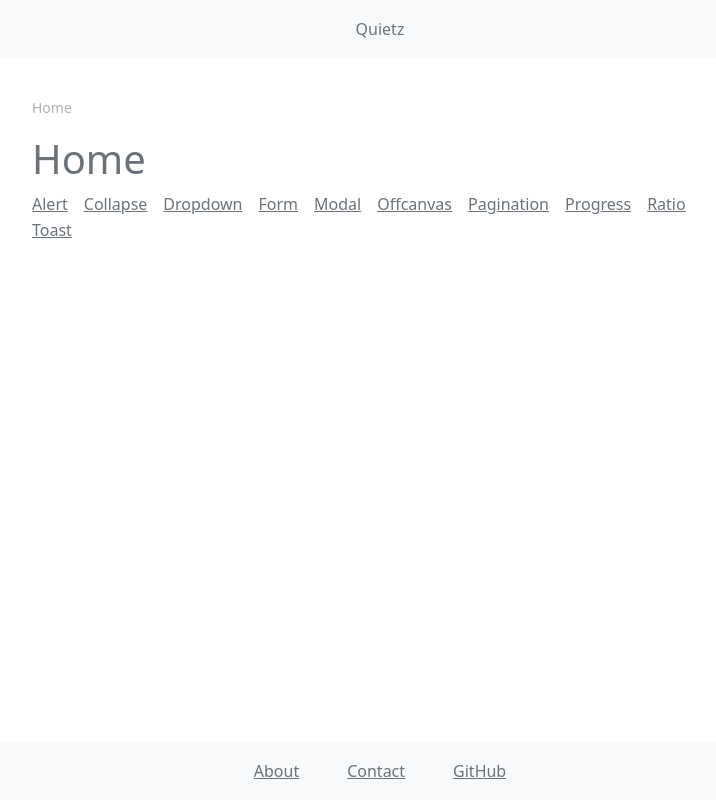
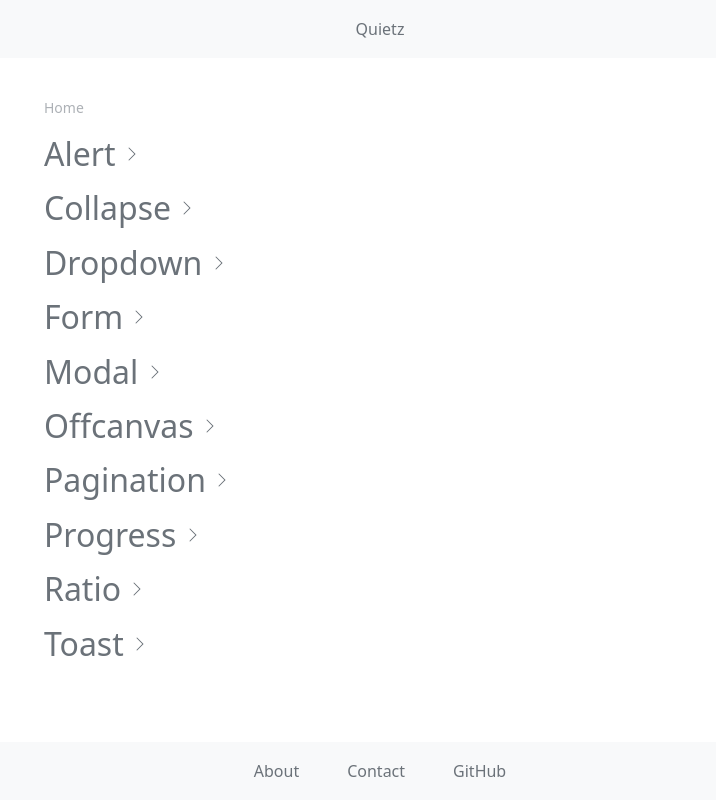
Before and after one commit to jamband/quietz, a Nuxt app: page / in a window 1280 px wide. Shown: the whole page, without its empty margins (260-976 px from the left). Built offline with nearby package versions, Linux system fonts and the light colour scheme.

Commit message:
Improve some styles

```diff
--- a/src/assets/css/_variables.scss
+++ b/src/assets/css/_variables.scss
@@ -54,6 +54,9 @@ $container-max-widths: (
   sm: 540px,
   md: 720px,
 );
+
+// Grid columns
+$container-padding-x: 1.5rem;
 
 // Components
 $box-shadow-sm:               0 0.125rem 0.25rem color.scale(black, $lightness: 0%, $alpha: -90%);
--- a/src/components/The/Footer/index.vue
+++ b/src/components/The/Footer/index.vue
@@ -11,16 +11,20 @@
     >
       <ul class="mb-0 list-inline">
         <li class="list-inline-item">
-          <NuxtLink :to="{ name: 'about' }" class="p-3">About</NuxtLink>
+          <NuxtLink :to="{ name: 'about' }" class="p-3 text-decoration-none"
+            >About</NuxtLink
+          >
         </li>
         <li class="list-inline-item">
-          <NuxtLink :to="{ name: 'contact' }" class="p-3">Contact</NuxtLink>
+          <NuxtLink :to="{ name: 'contact' }" class="p-3 text-decoration-none"
+            >Contact</NuxtLink
+          >
         </li>
         <li class="list-inline-item">
           <NuxtLink
             href="https://github.com/jamband/quietz"
             target="_blank"
-            class="p-3"
+            class="p-3 text-decoration-none"
             >GitHub</NuxtLink
           >
         </li>
--- a/src/pages/index.vue
+++ b/src/pages/index.vue
@@ -16,13 +16,14 @@ const routes = [
 <template>
   <div>
     <ThePage />
-    <h1>Home</h1>
-    <nav aria-label="Main navigation">
-      <ul class="list-inline">
-        <li v-for="route in routes" :key="route.name" class="list-inline-item">
-          <NuxtLink :to="{ name: route.name }">{{ route.text }}</NuxtLink>
-        </li>
-      </ul>
-    </nav>
+    <ul class="list-inline">
+      <li v-for="route in routes" :key="route.name" class="mb-3">
+        <div class="h2">
+          <NuxtLink :to="{ name: route.name }" class="text-decoration-none"
+            >{{ route.text }} <IconChevronRight size="0.5em"
+          /></NuxtLink>
+        </div>
+      </li>
+    </ul>
   </div>
 </template>
--- a/src/pages/ratio.vue
+++ b/src/pages/ratio.vue
@@ -12,7 +12,7 @@ const setRatio = (value: Ratio) => (ratio.value = value);
     <h1>Ratio</h1>
     <div class="row justify-content-center">
       <p
-        class="btn btn-group btn-group-sm col-8"
+        class="w-100 btn btn-group btn-group-sm"
         role="group"
         aria-label="Aspect ratio list"
       >
```
